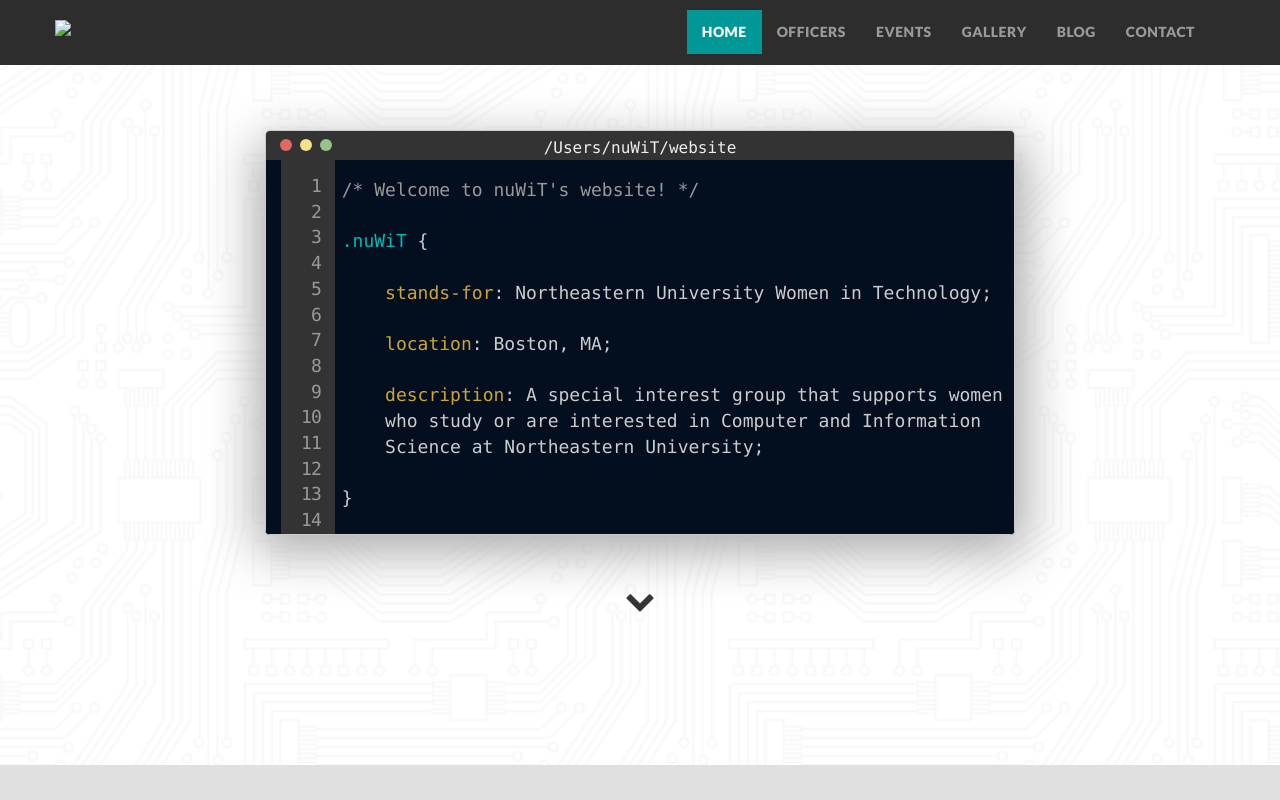
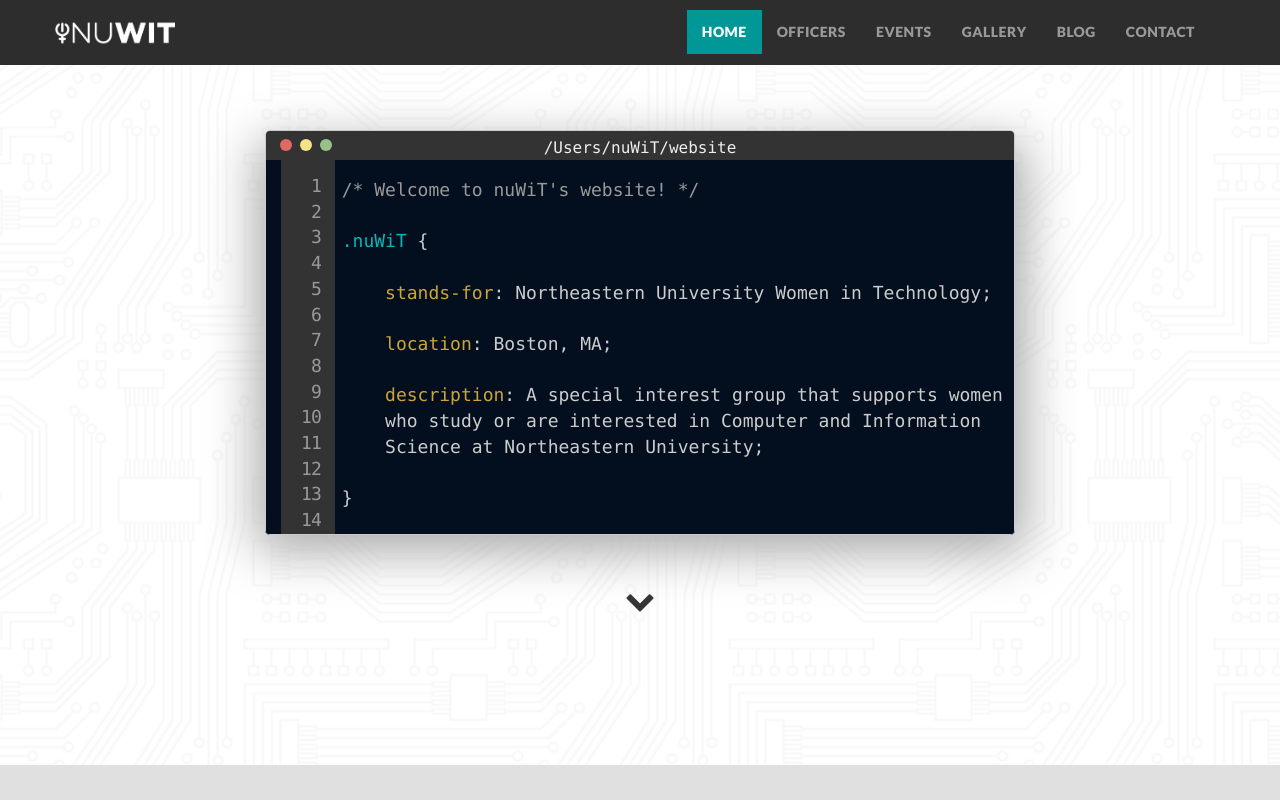
Before and after one commit to nuwit/scavenger-hunt, a plain HTML site: page index.html in a window 1280 px wide. Shown: the top 800 px of the page. Drawn offline with nearby package versions, Linux system fonts and the light colour scheme.

Commit message:
Brought back the logo

```diff
--- a/index.html
+++ b/index.html
@@ -44,7 +44,7 @@
                     <span class="icon-bar"></span>
                 </button>
                 <a class="navbar-brand" href="index.html">
-                    <img src="logo.png" />
+                    <img src="img/logo.png" />
                 </a>
             </div>
             <div class="navbar-collapse collapse">
```
